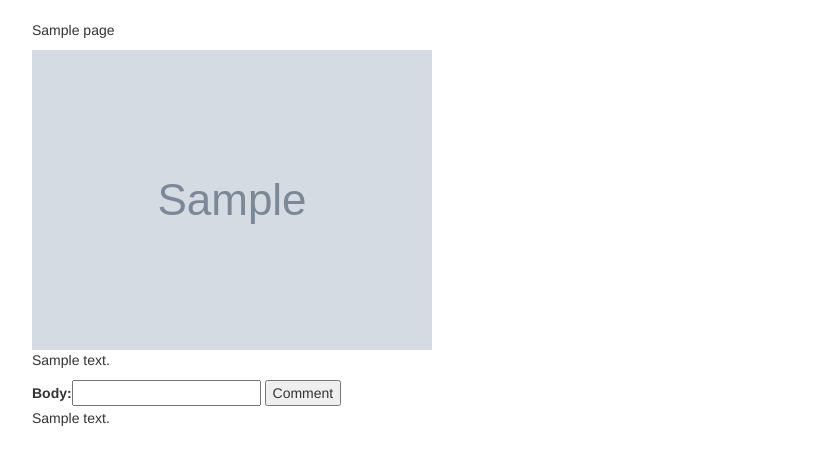
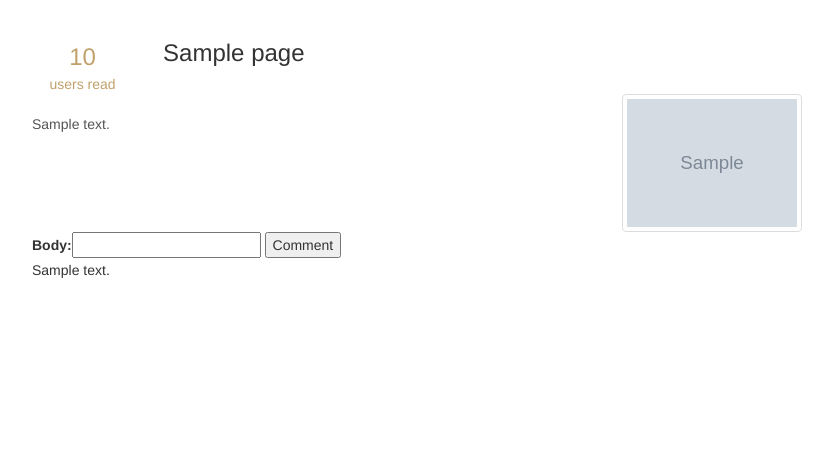
Before and after one commit to hirokiky/kabuso, a Django app: page /page/1/ in a window 1280 px wide. Shown: the part 52-517 px from the top of the page, without its empty margins (33-866 px from the left). Run offline with Django 3.2, Linux system fonts and the light colour scheme; tables that the repository leaves empty hold one stand-in row (values such as "Sample post"); grey boxes marked "Sample" are stand-in pictures; some libraries are stand-ins or nearby versions.

Commit message:
Improved HTML design of detail page

```diff
--- a/kabuso/webfront/static/webfront/css/main.css
+++ b/kabuso/webfront/static/webfront/css/main.css
@@ -1,3 +1,7 @@
+body {
+    color: #333333;
+}
+
 .dashboard-stream {
     border: solid 1px;
     border-radius: 3px;
@@ -8,8 +12,26 @@
     max-height: 279px;  /* col-md-4 */
 }
 
+.page-detail .page-comment-count {
+    text-align: center;
+    padding-top: 20px;
+    color: #c0a16b;
+}
+
+.page-detail .page-comment-count span {
+    display: block;
+    font-size: x-large;
+}
+
 .page-detail .page-description {
     word-break: break-all;
+    color: #555555;
+    padding-top: 20px;
+}
+
+.page-detail .page-summary-image {
+    max-width: 180px;
+    max-height: 180px;
 }
 
 .vote-count {
--- a/kabuso/webfront/templates/webfront/base.html
+++ b/kabuso/webfront/templates/webfront/base.html
@@ -41,7 +41,14 @@
     </div><!-- /.container-fluid -->
   </nav>
 
-  {% block main %}{% endblock %}
+  <div class="row">
+    <div class="col-md-8">
+      {% block main %}{% endblock %}
+    </div>
+    <div class="col-md-4">
+    </div>
+  </div>
+
 </div>
 <!-- Scripts -->
 <script type="text/javascript" src="{% static 'webfront/js/libs/jquery.min.js' %}"></script>
--- a/kabuso/webfront/templates/webfront/detail_page.html
+++ b/kabuso/webfront/templates/webfront/detail_page.html
@@ -1,11 +1,27 @@
 {% extends 'webfront/base.html' %}
 
 {% block main %}
-  <p>{{ page.title }}</p>
-  {% if page.summary_image_url %}
-    <img src="{{ page.summary_image_url }}" />
-  {% endif %}
-  <p>{{ page.description }}</p>
+  <div class="page-detail">
+    <div class="row page-title">
+      <div class="col-md-2">
+        <div class="page-comment-count">
+          <span>10</span>
+          users read
+        </div>
+      </div>
+      <div class="col-md-10"><h3>{{ page.title }}</h3></div>
+    </div>
+    <div class="row">
+      <div class="col-md-9">
+        <p class="page-description">{{ page.description }}</p>
+      </div>
+      {% if page.summary_image_url %}
+        <div class="col-md-3">
+          <img class="page-summary-image img-thumbnail" src="{{ page.summary_image_url }}" />
+        </div>
+      {% endif %}
+    </div>
+  </div>
 
   {% if user_comment %}
     {{ user_comment.body }}
```
